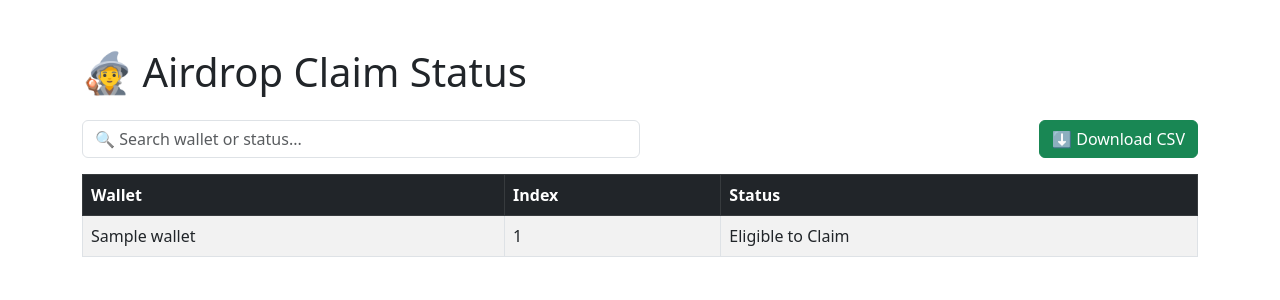
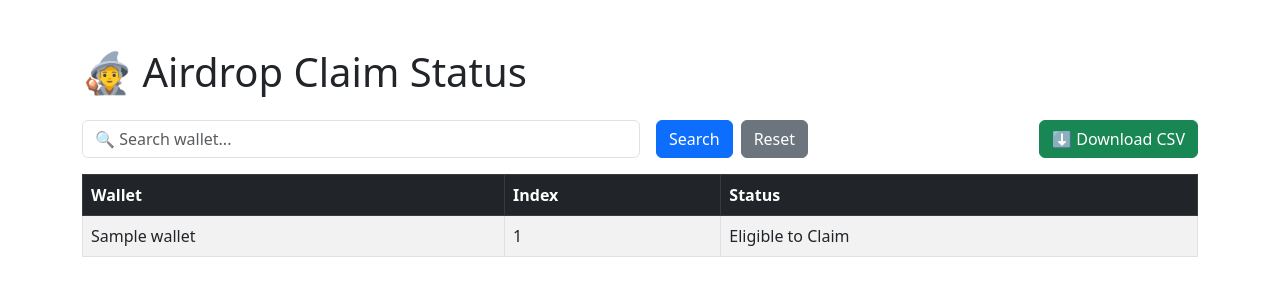
Before and after one commit to Gustavo-art218/airdrop-dashboard, a Flask app: template templates/dashboard.html in a window 1280 px wide. Shown: the top 300 px of the page. Run offline with Flask 3, Linux system fonts and the light colour scheme; the template is opened without the code that fills it: most values are stand-ins (such as "Sample title", 1, 10 or a date in 2020).

Commit message:
feat: wallet lookup search on dashboard

```diff
--- a/app.py
+++ b/app.py
@@ -1,25 +1,30 @@
-from flask import Flask, render_template
+from flask import Flask, render_template, request, send_file
 import json
-from contract_scanner import load_abi, load_claim_indices
-from web3 import Web3
-from config import RPC_URL, CONTRACT_ADDRESS
+import csv
 
 app = Flask(__name__)
 
-@app.route("/")
-def index():
-    web3 = Web3(Web3.HTTPProvider(RPC_URL))
-    abi = load_abi()
-    contract = web3.eth.contract(address=Web3.to_checksum_address(CONTRACT_ADDRESS), abi=abi)
-    claims = load_claim_indices()
-    results = []
+# Load airdrop data from file
+with open("airdrop_results.json") as f:
+    data = json.load(f)
 
-    for wallet, index in claims.items():
-        claimed = contract.functions.isClaimed(index).call()
-        status = "Already Claimed" if claimed else "Eligible to Claim"
-        results.append({"wallet": wallet, "index": index, "status": status})
+@app.route("/", methods=["GET"])
+def dashboard():
+    query = request.args.get("search")
+    results = data
+
+    if query:
+        query = query.strip().lower()
+        results = [row for row in data if query in row["wallet"].lower()]
 
     return render_template("dashboard.html", results=results)
 
-if __name__ == "__main__":
-    app.run(host="0.0.0.0", port=10000)
+@app.route("/download")
+def download():
+    # Write filtered or full data to CSV for download
+    with open("airdrop_data.csv", "w", newline="") as f:
+        writer = csv.DictWriter(f, fieldnames=["wallet", "index", "status"])
+        writer.writeheader()
+        writer.writerows(data)
+
+    return send_file("airdrop_data.csv", as_attachment=True)
--- a/templates/dashboard.html
+++ b/templates/dashboard.html
@@ -1,4 +1,3 @@
-<!-- templates/dashboard.html -->
 <!DOCTYPE html>
 <html lang="en">
 <head>
@@ -6,16 +5,6 @@
   <meta name="viewport" content="width=device-width, initial-scale=1.0">
   <title>Airdrop Claim Dashboard</title>
   <link href="https://cdn.jsdelivr.net/npm/bootstrap@5.3.0/dist/css/bootstrap.min.css" rel="stylesheet">
-  <script>
-    function filterTable() {
-      const input = document.getElementById("searchInput").value.toLowerCase();
-      const rows = document.querySelectorAll("tbody tr");
-      rows.forEach(row => {
-        const text = row.textContent.toLowerCase();
-        row.style.display = text.includes(input) ? "" : "none";
-      });
-    }
-  </script>
   <style>
     .claimed { background-color: #f8f9fa; }
     .eligible { background-color: #e6ffe6; }
@@ -25,10 +14,12 @@
   <div class="container mt-5">
     <h1 class="mb-4">🧙 Airdrop Claim Status</h1>
 
-    <div class="mb-3 d-flex justify-content-between">
-      <input id="searchInput" onkeyup="filterTable()" class="form-control w-50" placeholder="🔍 Search wallet or status...">
-      <a href="/download" class="btn btn-success ms-3">⬇️ Download CSV</a>
-    </div>
+    <form method="GET" action="/" class="d-flex mb-3 w-100">
+      <input name="search" value="{{ request.args.get('search', '') }}" class="form-control w-50" placeholder="🔍 Search wallet...">
+      <button type="submit" class="btn btn-primary ms-3">Search</button>
+      <a href="/" class="btn btn-secondary ms-2">Reset</a>
+      <a href="/download" class="btn btn-success ms-auto">⬇️ Download CSV</a>
+    </form>
 
     <table class="table table-bordered table-striped">
       <thead class="table-dark">
@@ -39,6 +30,9 @@
         </tr>
       </thead>
       <tbody>
+        {% if results|length == 0 %}
+        <tr><td colspan="3" class="text-center text-danger">Wallet not found</td></tr>
+        {% endif %}
         {% for row in results %}
         <tr class="{% if row.status == 'Eligible to Claim' %}eligible{% else %}claimed{% endif %}">
           <td>{{ row.wallet }}</td>
```
